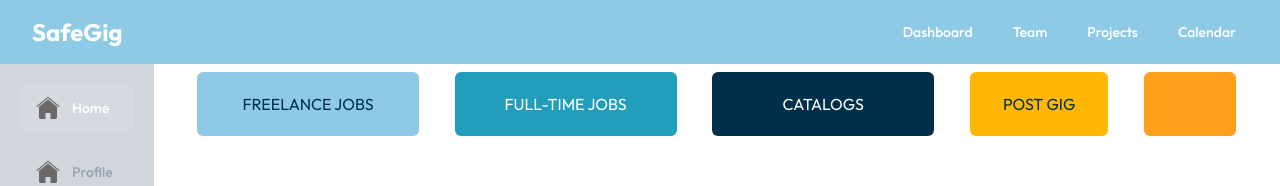
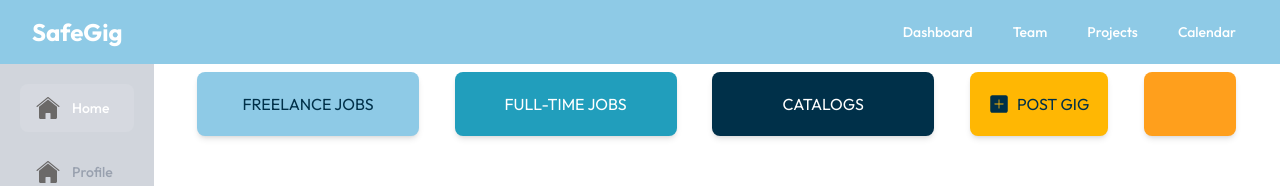
Before and after one commit to EdisonYCA/safegig, a Next.js app: page /dashboard in a window 1280 px wide. Shown: the top 186 px of the page. Built offline with nearby package versions, Linux system fonts and the light colour scheme.

Commit message:
Finished top navbar buttons, missing profile button

```diff
--- a/pages/dashboard/index.js
+++ b/pages/dashboard/index.js
@@ -12,7 +12,7 @@
     { name: 'FREELANCE JOBS', icon: null, href: '#', css: "w-1/5 bg-sky-blue text-prussian-blue"},
     { name: 'FULL-TIME JOBS', icon: null, href: '#', css: "w-1/5 bg-blue-green text-white "},
     { name: 'CATALOGS', icon: null, href: '#', css: "w-1/5 bg-prussian-blue text-white"},
-    { name: 'POST GIG', icon: null, href: '#', css: "w-1/8 bg-selective-yellow text-prussian-blue"},
+    { name: 'POST GIG', icon: "/48-s-add.svg", href: '#', css: "w-1/8 bg-selective-yellow text-prussian-blue"},
     { name: '', icon: null, href: '#', css: "w-1/12 bg-ut-orange"},
 ]
 
@@ -56,9 +56,17 @@
                     {actionBtns.map((btn) => (
                         <a key={btn.name}
                         href={btn.href}
-                        className={"h-full rounded-md flex items-center justify-center " + btn.css}
+                        className={"h-full rounded-lg flex items-center justify-center shadow-md hover:shadow-lg transition-shadow duration-200 " + btn.css}
                         >
-                            {btn.name}
+                        {btn.icon ?
+                            <Image
+                            src={btn.icon}
+                            alt={btn.name}
+                            width={20}
+                            height={20}
+                            className="mr-2"
+                        /> : null }
+                        <span>{btn.name}</span>
                         </a>
                     ))}
                 </div>
```
Also changed, not shown: public/48-s-add.svg (added).
